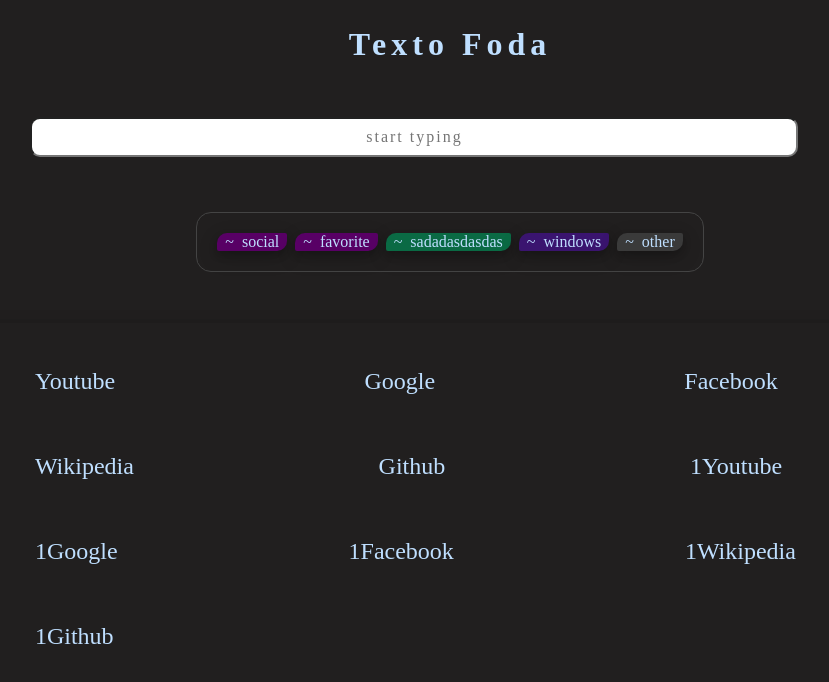
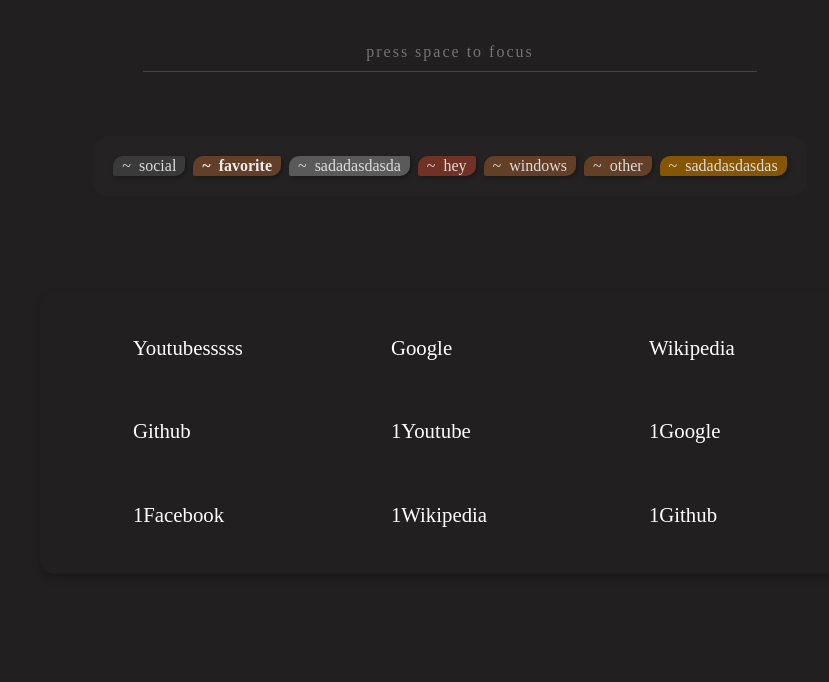
Before and after one commit to luiz734/bookmark-tags, a Svelte app: page / in a window 1280 px wide. Shown: the top 682 px of the page, without its empty margins (190-1019 px from the left). Built offline with nearby package versions, Linux system fonts and the light colour scheme.

Commit message:
tags UI improvements and user keyboard input

```diff
--- a/public/global.css
+++ b/public/global.css
@@ -7,10 +7,10 @@
 
 body {
 	background-color: #211f1f;
-	color: #bfdfff;
+	color: #ffffff;
 }
 
 a {
 	text-decoration: none;
-	color: #bfdfff;
+	color: #ffffff;
 }
--- a/src/App.svelte
+++ b/src/App.svelte
@@ -1,13 +1,18 @@
 <script>
+   import { tags, bookmarks } from "./stores";
+   import { getAllTags } from "./util";
+
    import BookmarkList from "./components/bookmarkList.svelte";
    import TagList from "./components/tagList.svelte";
    import Search from "./components/search.svelte";
+
+   $tags = getAllTags($bookmarks);
+
+
 </script>
 
 <main>
    <div class="container">
-      <h1>Texto Foda</h1>
-
       <Search />
       <TagList />
       <BookmarkList />
@@ -18,7 +23,7 @@
    .container {
       display: flex;
       flex-direction: column;
-      justify-content: space-around;
+      justify-content: start;
       align-items: center;
       min-height: 90vh;
    }
--- a/src/components/bookmark.svelte
+++ b/src/components/bookmark.svelte
@@ -6,6 +6,7 @@
    const onClick = () => {
       window.open(link).focus();
    };
+
 </script>
 
 <div class="bookmark" on:click={onClick}>
@@ -19,23 +20,24 @@
       margin: 0 0.5em;
    }
    .label {
-      margin: 0 3em 0 0;
-      font-size: 1.5em;
+      margin: 0 0 0 0;
+      font-size: 1.3em;
    }
    .bookmark {
       display: flex;
-      /* border: 1px solid white; */
       align-items: center;
       justify-content: left;
-      /* min-width: 150px; */
-      flex: content;
       border-radius: 5px;
+      width: 250px;
+      max-height: 72px;
       cursor: pointer;
       margin: 0.25em 0.25em;
-      padding: 20px;
+      padding: 15px;
+      border: 1px solid transparent;
+      user-select: none;
    }
 
    .bookmark:hover {
-      background-color: #000000;
+      border: 1px solid #777;
    }
 </style>
--- a/src/components/bookmarkList.svelte
+++ b/src/components/bookmarkList.svelte
@@ -1,26 +1,43 @@
 <script>
-   import { bookmarks } from "../stores";
+   import { bookmarks, selectedBookmarks, selectedTags } from "../stores";
    import Bookmark from "./bookmark.svelte";
+   import { getBooksMarksWithTags } from "../util";
+
+   $: $selectedBookmarks = getBooksMarksWithTags($bookmarks, $selectedTags);
 </script>
 
 <div class="list">
-   {#each $bookmarks as { icon, label, link } (label)}
+   {#each $selectedBookmarks as { icon, label, link } (label)}
       <Bookmark {icon} {label} {link} />
    {/each}
 </div>
 
 <style>
+   /* width */
+   ::-webkit-scrollbar {
+      width: 8px;
+      border-radius: 5px;
+      max-height: 100%;
+   }
+   /* Track */
+   ::-webkit-scrollbar-track {
+      display: none;
+   }
+   /* Handle */
+   ::-webkit-scrollbar-thumb {
+      background: #333333;
+      border-radius: 4px;
+   }
    .list {
-      /* border: 2px solid white; */
       display: flex;
       flex-wrap: wrap;
       padding: 1em;
       border-radius: 15px;
-      width: fit-content;
-      min-width: 300px;
-      max-width: 80%;
+      width: calc(750px + 30px + 2em + 8px);
+      height: calc((2em + 30px + 2em) * 3);
       justify-content: left;
-      flex: 0 0 60%;
-      box-shadow: 0 4px 8px 0 rgba(0, 0, 0, 0.2), 0 6px 20px 0 rgba(0, 0, 0, 0.19);
+      box-shadow: 0 4px 8px 0 rgba(0, 0, 0, 0.2);
+      margin: 4em;
+      overflow: scroll;
    }
 </style>
--- a/src/components/search.svelte
+++ b/src/components/search.svelte
@@ -1,37 +1,67 @@
 <script>
+   let textInput;
+   $: focus = false;
+
+   const onKeyPress = (e) => {
+      console.log(e.keyCode);
+      if (e.keyCode == 32) {
+         textInput.placeholder = "start typing";
+         textInput.focus();
+         focus = true;
+      } else if (e.keyCode == 13) {
+         textInput.placeholder = "press space to focus";
+         textInput.value = "";
+         focus = false;
+      }
+   };
 </script>
 
+<svelte:window on:keyup={onKeyPress} />
+
 <div class="search-bar">
-   <div class="input"><input type="text" placeholder="start typing" /></div>
-   <div class="icon"></div>
+   <div class:focus class="input">
+      <input
+         class:focus
+         bind:this={textInput}
+         type="text"
+         placeholder="press space to focus"
+      />
+   </div>
 </div>
 
 <style>
+   .focus {
+      background: aqua;
+      background-color: #2e2b2b !important;
+      color: #ddd !important;
+   }
    input[type="text"] {
-      -webkit-appearance: none;
       -moz-appearance: none;
       -ms-appearance: none;
       -o-appearance: none;
+      -webkit-appearance: none;
       appearance: none;
+      background-color: #211f1f;
+      border-bottom: 1px solid #444 !important;
+      border: none;
+      caret-color: transparent;
+      color: #aaa;
+
+      font-size: 1em;
       height: 2.5em;
-      border-radius: 10px;
-      color: #444;
       letter-spacing: 2px;
-      font-size: 1em;
+      outline: none;
       padding: 0 0.5em;
       text-align: center;
-      caret-color: transparent;
-      width: 100%
+      width: 100%;
    }
+
    .search-bar {
       display: flex;
       align-items: center;
-      width: 100%;
+      width: 80%;
       justify-content: center;
-   }
-   .icon {
-      font-size: 2.5em;
-      margin: 0 20px;
+      margin: 2em 0;
    }
    .input {
       height: 2.5em;
--- a/src/components/tag.svelte
+++ b/src/components/tag.svelte
@@ -1,29 +1,28 @@
 <script>
+   import { selectedTags } from "../stores";
+
    export let icon;
    export let label;
    export let color;
    export let name;
    export let value;
-   export let tags;
 
    const onClick = () => {
-      if (tags.includes(value)) {
-         tags = tags.filter((elem) => elem != value);
+      if ($selectedTags.includes(value)) {
+         $selectedTags = $selectedTags.filter((elem) => elem != value);
       } else {
-         tags = [...tags, value];
+         $selectedTags = [...$selectedTags, value];
       }
    };
-
-   console.log(color);
 </script>
 
 <div
    style={"background-color: " + color}
    class="tag"
-   class:selected={tags.includes(value)}
+   class:selected={$selectedTags.includes(value)}
    on:click={onClick}
 >
-   <input type="checkbox" bind:group={tags} {name} {value} />
+   <input type="checkbox" bind:group={$selectedTags} {name} {value} />
    <div class="icon">{icon}</div>
    <div class="label">{label}</div>
 </div>
@@ -45,19 +44,23 @@
    }
    .tag {
       display: flex;
-      /* border: 1px solid white; */
       align-items: center;
       justify-content: left;
       border-radius: 5px;
+      border: 1px solid transparent;
       border-radius: 10px 2px 10px 2px;
       cursor: pointer;
       margin: 0.25em 0.25em;
       user-select: none;
-      box-shadow: 0 4px 8px 0 rgba(0, 0, 0, 0.2), 0 6px 20px 0 rgba(0, 0, 0, 0.19);
+      color: #ddd;
+      background-color: none !important;
+      box-shadow: 2px 2px 5px 0 rgba(0, 0, 0, 0.3);
    }
    .selected {
-      border-width: 3x;
+      color: #eee;
+      font-weight: 800;
    }
-   .tab:hover {
+   .tag:hover {
+      font-weight: bold;
    }
 </style>
--- a/src/components/tagList.svelte
+++ b/src/components/tagList.svelte
@@ -1,10 +1,6 @@
 <script>
-   import { tags, userConfig, bookmarks } from "../stores";
+   import { tags, userConfig, selectedTags } from "../stores";
    import Tag from "./tag.svelte";
-   import { getAllTags } from "../util";
-   let selected = [];
-
-   $tags = getAllTags($bookmarks);
 </script>
 
 <div class="list">
@@ -17,25 +13,23 @@
          label={t}
          name={"tags"}
          value={t}
-         bind:tags={selected}
       />
    {/each}
 </div>
 
-{#each selected as s}
-   {s}
-{/each}
-
 <style>
    .list {
-      border: 1px solid #444;
+      /* border: 1px solid #1f1d1d; */
+      background-color: #242222;
+      /* box-shadow: 3px 2px 4px 0 rgba(0, 0, 0, 0.5); */
       display: flex;
       flex-wrap: wrap;
       padding: 1em;
       border-radius: 15px;
-      max-width: 80%;
+      max-width: 750px;
+      max-height: calc(90px + 2px + 2em);
       justify-content: center;
       z-index: 10 !important;
-
+      margin: 2em 0;
    }
 </style>
--- a/src/stores.js
+++ b/src/stores.js
@@ -3,9 +3,9 @@
 export const bookmarks = writable([
    {
       icon: "輸",
-      label: "Youtube",
+      label: "Youtubesssss",
       link: "https://www.youtube.com/",
-      tags: ["social", "favorite", "sadadasdasdas"],
+      tags: ["social", "favorite", "sadadasdasda", "hey"],
    },
    {
       icon: "輸",
@@ -15,9 +15,19 @@
    },
    {
       icon: "輸",
-      label: "Facebook",
+      label: "ThePirateBay",
       link: "facebook.com",
-      tags: ["social", "favorite", "windows"],
+      tags: [
+         // "social",
+         // "favorite",
+         "windows",
+         // "1social",
+         // "1favorite",
+         // "1windows",
+         // "ssocial",
+         // "fsavorite",
+         // "windosws",
+      ],
    },
    {
       icon: "輸",
@@ -62,21 +72,10 @@
       tags: ["social", "favorite", "other"],
    },
 ]);
+export const selectedBookmarks = writable([]);
 
-export const tags = writable([
-   // "favorite",
-   // "social",
-   // "mail",
-   // "1favorite",
-   // "1social",
-   // "1mail",
-   // "2favorite",
-   // "2social",
-   // "2mail",
-   // "3favorite",
-   // "3social",
-   // "3mail",
-]);
+export const tags = writable([]);
+export const selectedTags = writable(["favorite"]);
 
 export const userConfig = writable({
    tagColors: [
--- a/src/util.js
+++ b/src/util.js
@@ -1,5 +1,4 @@
 export const getAllTags = (bookmarks) => {
-   console.log(bookmarks);
    const tags = new Set();
 
    bookmarks.map((b) => {
@@ -7,6 +6,18 @@
    });
 
    const a = Array.from(tags);
-   console.log(a);
    return a;
 };
+
+export const getBooksMarksWithTags = (bookmarks, tags) => {
+   const filtredBookmarks = new Set();
+   bookmarks.filter((b) => {
+      tags.map((t) => {
+         if (b.tags.includes(t)) {
+            filtredBookmarks.add(b);
+         }
+      });
+   });
+
+   return Array.from(filtredBookmarks);
+};
```
